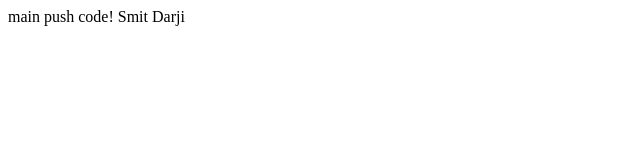
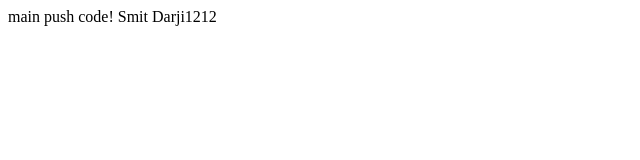
Before and after one commit to smit-darji/awsProduction, a plain HTML site: page index.html in a window 1280 px wide. Shown: the full height of the page, 0-640 px from the left. Drawn offline with Linux system fonts and the light colour scheme.

Commit message:
Update index.html

```diff
--- a/index.html
+++ b/index.html
@@ -1,6 +1,6 @@
 <html>
     <header><title>This is title</title></header>
     <body>
-      main push code! Smit Darji
+      main push code! Smit Darji1212
      </body>
 </html>
```
